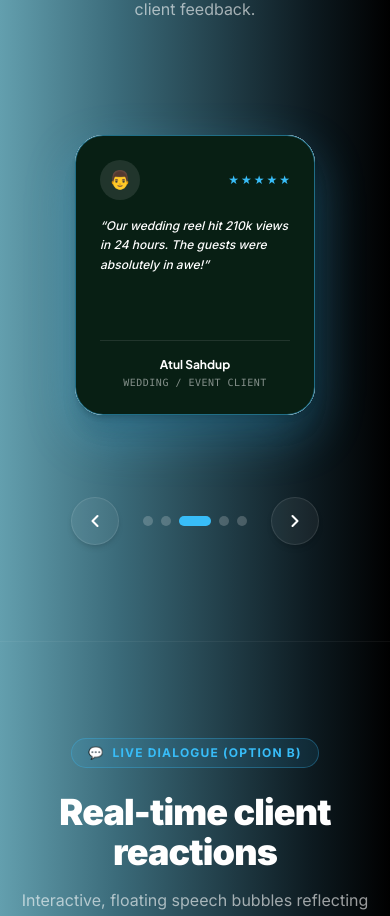
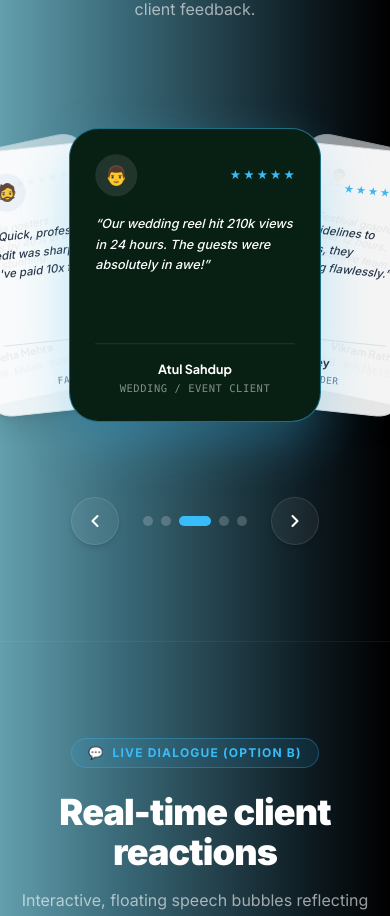
Before and after one commit to suyash-rgb/hanumadakshitacreators, a Next.js app: page / in a window 390 px wide. Shown: the part 6452-7368 px from the top of the page. Built offline with nearby package versions, Linux system fonts and the light colour scheme.

Commit message:
fix: render fanned-out side cards properly using browser-compatible translateX transforms with responsive custom properties

```diff
--- a/app/components/Testimonials.js
+++ b/app/components/Testimonials.js
@@ -97,34 +97,46 @@ export default function Testimonials() {
               const isActive = diff === 0;
 
               // Determine exact positioning and rotation for fanning out
-              let transformStyles = "";
-              let zIndex = "z-0";
+              let rotateVal = "0deg";
+              let scaleVal = "1";
+              let zIndexVal = "0";
               let cardTheme = "";
+              let translateClass = "";
 
               if (diff === 0) {
                 // Active Card (Center Focus)
-                transformStyles = "translate-x-0 rotate-0 scale-105";
-                zIndex = "z-30";
+                rotateVal = "0deg";
+                scaleVal = "1.05";
+                zIndexVal = "30";
+                translateClass = "[--translate-x:0%]";
                 cardTheme = "opacity-100 bg-[#081f14] border-primary/50 text-white shadow-[0_20px_50px_rgba(56,189,248,0.3)]";
               } else if (diff === -1) {
                 // Left Side 1
-                transformStyles = "-translate-x-[50%] sm:-translate-x-[75%] -rotate-[6deg] scale-95";
-                zIndex = "z-20";
+                rotateVal = "-6deg";
+                scaleVal = "0.95";
+                zIndexVal = "20";
+                translateClass = "[--translate-x:-45%] sm:[--translate-x:-70%]";
                 cardTheme = "opacity-90 bg-white border-slate-200 text-slate-800 hover:opacity-100 cursor-pointer shadow-xl";
               } else if (diff === 1) {
                 // Right Side 1
-                transformStyles = "translate-x-[50%] sm:translate-x-[75%] rotate-[6deg] scale-95";
-                zIndex = "z-20";
+                rotateVal = "6deg";
+                scaleVal = "0.95";
+                zIndexVal = "20";
+                translateClass = "[--translate-x:45%] sm:[--translate-x:70%]";
                 cardTheme = "opacity-90 bg-white border-slate-200 text-slate-800 hover:opacity-100 cursor-pointer shadow-xl";
               } else if (diff === -2) {
                 // Left Side 2 (Outer)
-                transformStyles = "-translate-x-[90%] sm:-translate-x-[140%] -rotate-[12deg] scale-90";
-                zIndex = "z-10";
+                rotateVal = "-12deg";
+                scaleVal = "0.9";
+                zIndexVal = "10";
+                translateClass = "[--translate-x:-80%] sm:[--translate-x:-130%]";
                 cardTheme = "opacity-60 bg-white/95 border-slate-200 text-slate-800 hover:opacity-80 cursor-pointer shadow-md";
               } else if (diff === 2) {
                 // Right Side 2 (Outer)
-                transformStyles = "translate-x-[90%] sm:translate-x-[140%] rotate-[12deg] scale-90";
-                zIndex = "z-10";
+                rotateVal = "12deg";
+                scaleVal = "0.9";
+                zIndexVal = "10";
+                translateClass = "[--translate-x:80%] sm:[--translate-x:130%]";
                 cardTheme = "opacity-60 bg-white/95 border-slate-200 text-slate-800 hover:opacity-80 cursor-pointer shadow-md";
               }
 
@@ -132,9 +144,10 @@ export default function Testimonials() {
                 <div
                   key={idx}
                   onClick={() => !isActive && setActiveIndex(idx)}
-                  className={`absolute w-[240px] sm:w-[300px] p-6 sm:p-8 rounded-[28px] border transition-all duration-500 ease-out select-none flex flex-col justify-between h-[280px] sm:h-[330px] ${cardTheme} ${zIndex}`}
+                  className={`absolute w-[240px] sm:w-[300px] p-6 sm:p-8 rounded-[28px] border transition-all duration-500 ease-out select-none flex flex-col justify-between h-[280px] sm:h-[330px] ${translateClass} ${cardTheme}`}
                   style={{
-                    transform: transformStyles,
+                    transform: `translateX(var(--translate-x, 0%)) rotate(${rotateVal}) scale(${scaleVal})`,
+                    zIndex: zIndexVal,
                   }}
                 >
                   <div className="text-left">
@@ -188,9 +201,8 @@ export default function Testimonials() {
                 <button
                   key={idx}
                   onClick={() => setActiveIndex(idx)}
-                  className={`h-2.5 rounded-full transition-all duration-300 ${
-                    idx === activeIndex ? "w-8 bg-primary" : "w-2.5 bg-white/20"
-                  }`}
+                  className={`h-2.5 rounded-full transition-all duration-300 ${idx === activeIndex ? "w-8 bg-primary" : "w-2.5 bg-white/20"
+                    }`}
                   aria-label={`Go to review ${idx + 1}`}
                 />
               ))}
```
